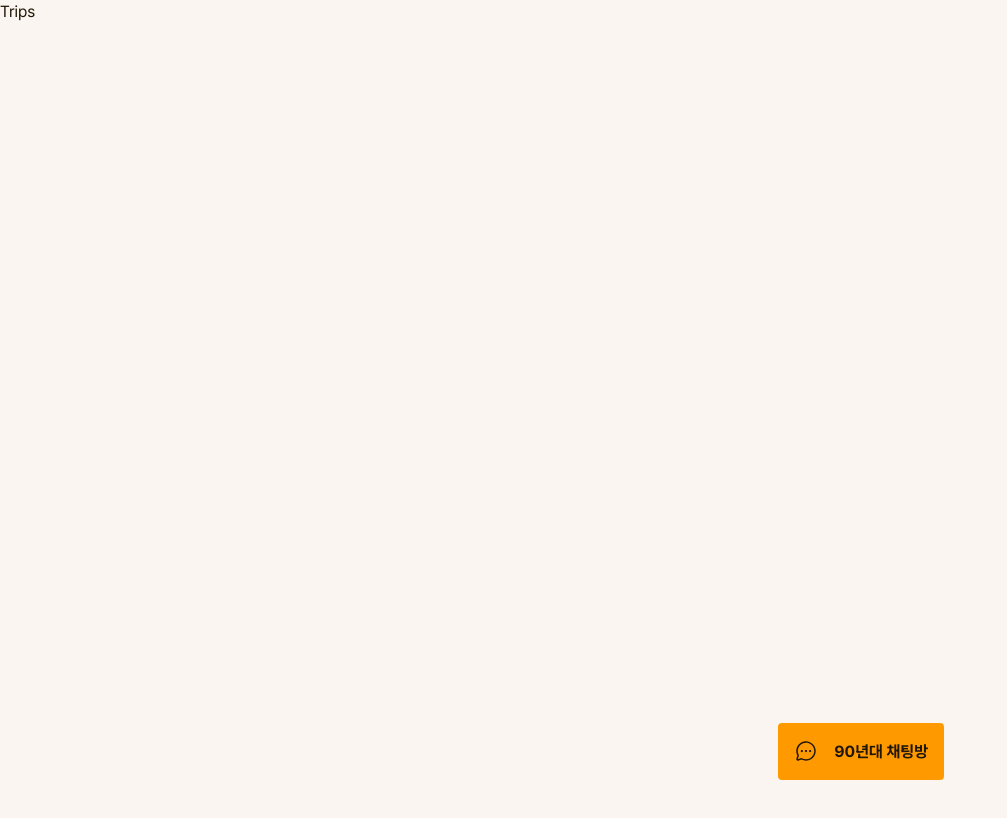
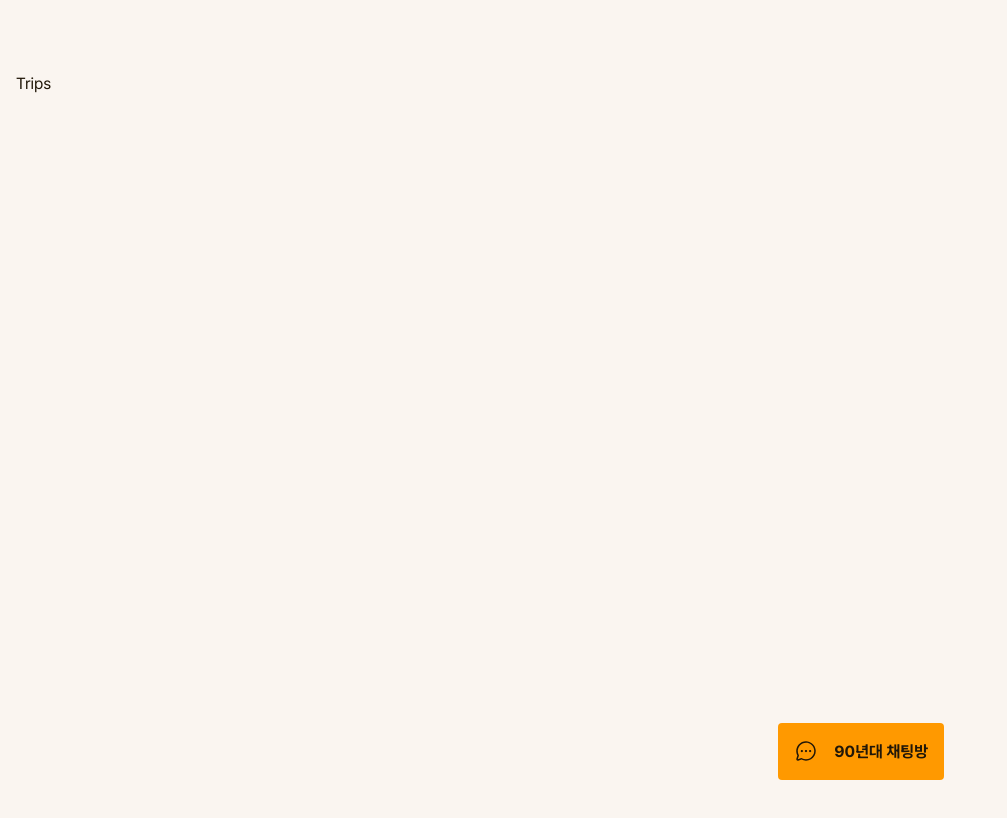
Before and after one commit to dec-project/haeyum-client, a React (Vite) app: page /trip in a window 1280 px wide. Shown: the top 818 px of the page, without its empty margins (0-1007 px from the left). Built offline with nearby package versions, Linux system fonts and the light colour scheme.

Commit message:
feat: 상단 영역 Container 적용

```diff
--- /dev/null
+++ b/src/common/components/layout/Container.ts
@@ -0,0 +1,8 @@
+import styled from 'styled-components';
+
+const Container = styled.div`
+  margin-top: 72px;
+  padding: 0 16px 16px 16px;
+`;
+
+export default Container;
--- a/src/pages/trip/index/index.tsx
+++ b/src/pages/trip/index/index.tsx
@@ -1,10 +1,11 @@
 import styled from 'styled-components';
 import FixedBottom from '@/common/components/fixedBottom';
 import IconChatDot from '@/common/assets/icon/icon-chat-dot.svg';
+import Container from '@/common/components/layout/Container';
 
 const Trip = () => {
   return (
-    <div>
+    <Container>
       <h1>Trips</h1>
       <FixedBottom>
         <ButtonWrapper>
@@ -14,7 +15,7 @@ const Trip = () => {
           </Button>
         </ButtonWrapper>
       </FixedBottom>
-    </div>
+    </Container>
   );
 };
 
```
